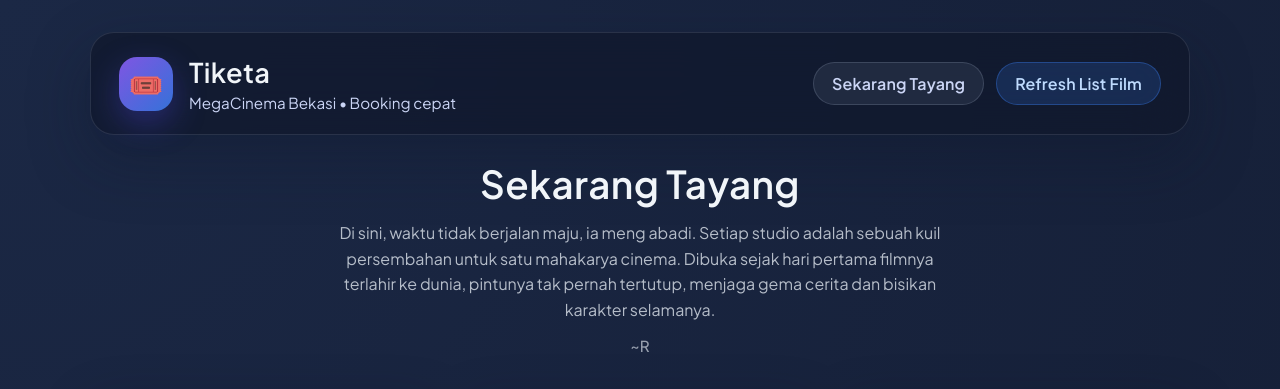
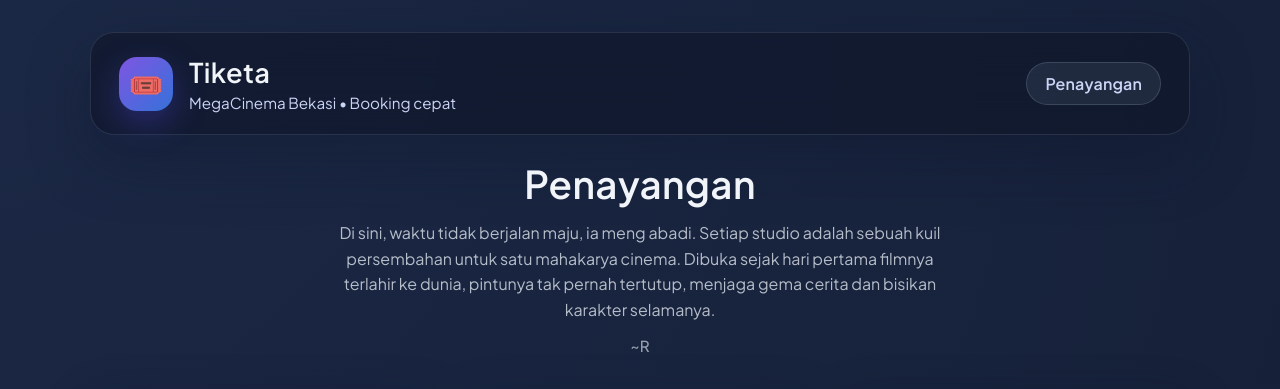
Before and after one commit to RafiASKing/tiketa-app, a Flask app: page / in a window 1280 px wide. Shown: the top 389 px of the page. Run offline with Flask 3, Linux system fonts and the light colour scheme.

Commit message:
Final 28/09/2025 malam

```diff
--- a/templates/base.html
+++ b/templates/base.html
@@ -269,8 +269,7 @@
             </div>
         </div>
         <nav class="nav-actions">
-            <a href="{{ url_for('movies.index') }}" class="btn btn-ghost">Sekarang Tayang</a>
-            <a href="{{ url_for('movies.index') }}" class="btn btn-secondary">Refresh List Film</a>
+            <a href="{{ url_for('movies.index') }}" class="btn btn-ghost">Penayangan</a>
         </nav>
     </header>
 
--- a/templates/movies/index.html
+++ b/templates/movies/index.html
@@ -1,6 +1,6 @@
 {% extends 'base.html' %}
 
-{% block title %}Sekarang Tayang · Tiketa{% endblock %}
+{% block title %}Penayangan · Tiketa{% endblock %}
 
 {% block extra_head %}
 <style>
@@ -187,7 +187,7 @@
 
 {% block content %}
 <section class="movies-hero">
-    <h2>Sekarang Tayang</h2>
+    <h2>Penayangan</h2>
     <p class="hero-description">Di sini, waktu tidak berjalan maju, ia meng abadi. Setiap studio adalah sebuah kuil persembahan untuk satu mahakarya cinema. Dibuka sejak hari pertama filmnya terlahir ke dunia, pintunya tak pernah tertutup, menjaga gema cerita dan bisikan karakter selamanya.</p>
     <p class="hero-note">~R</p>
 </section>
```
